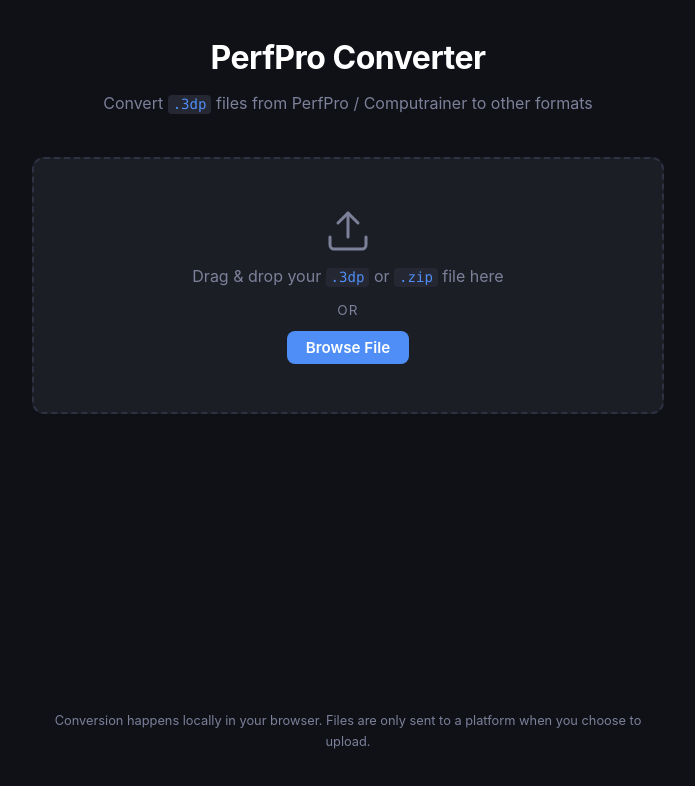
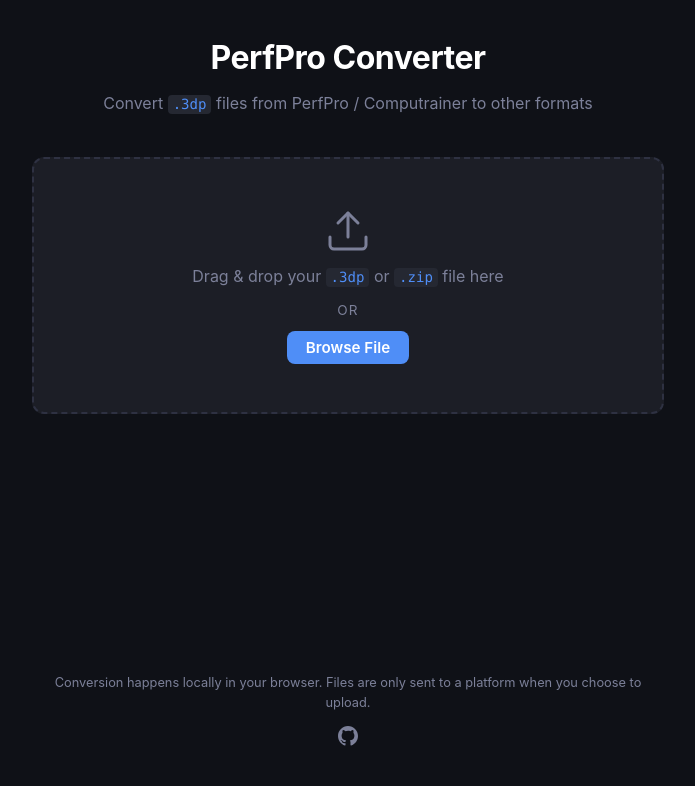
Before and after one commit to tomarra/perfpro-converter, a plain HTML site: page index.html in a window 1280 px wide. Shown: the whole page, without its empty margins (292-987 px from the left). Drawn offline with Linux system fonts and the light colour scheme; a script that the page names is missing.

Commit message:
add github link

```diff
--- a/index.html
+++ b/index.html
@@ -82,6 +82,11 @@
 
     <footer>
       <p>Conversion happens locally in your browser. Files are only sent to a platform when you choose to upload.</p>
+      <a class="github-link" href="https://github.com/tomarra/perfpro-converter" target="_blank" rel="noopener" aria-label="View on GitHub">
+        <svg xmlns="http://www.w3.org/2000/svg" width="20" height="20" viewBox="0 0 24 24" aria-hidden="true" fill="currentColor">
+          <path d="M12 0C5.373 0 0 5.373 0 12c0 5.302 3.438 9.8 8.207 11.387.6.111.793-.261.793-.577v-2.234c-3.338.726-4.033-1.416-4.033-1.416-.546-1.387-1.333-1.756-1.333-1.756-1.089-.745.083-.729.083-.729 1.205.084 1.839 1.237 1.839 1.237 1.07 1.834 2.807 1.304 3.492.997.107-.775.418-1.305.762-1.604-2.665-.305-5.467-1.334-5.467-5.931 0-1.311.469-2.381 1.236-3.221-.124-.303-.535-1.524.117-3.176 0 0 1.008-.322 3.301 1.23A11.51 11.51 0 0 1 12 5.803c1.02.005 2.047.138 3.006.404 2.291-1.552 3.297-1.23 3.297-1.23.653 1.653.242 2.874.118 3.176.77.84 1.235 1.911 1.235 3.221 0 4.609-2.807 5.624-5.479 5.921.43.372.823 1.102.823 2.222v3.293c0 .319.192.694.801.576C20.562 21.8 24 17.302 24 12c0-6.627-5.373-12-12-12z"/>
+        </svg>
+      </a>
     </footer>
   </div>
 
--- a/styles.css
+++ b/styles.css
@@ -486,6 +486,17 @@
   color: var(--color-muted);
 }
 
+.github-link {
+  display: inline-block;
+  margin-top: 0.75rem;
+  color: var(--color-muted);
+  transition: color 0.15s ease;
+}
+
+.github-link:hover {
+  color: var(--text-primary);
+}
+
 /* ─── Responsive ───────────────────────────────────────────────────────────── */
 
 @media (max-width: 480px) {
```
